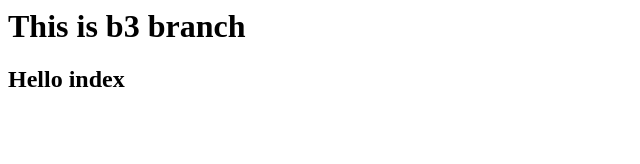
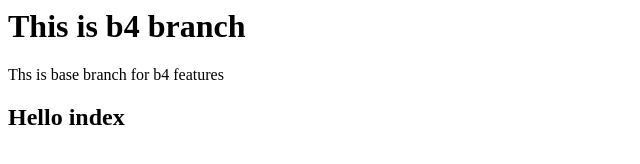
Before and after one commit to kibaek-kimm/test-pr, a plain HTML site: page index.html in a window 1280 px wide. Shown: the whole page, without its empty margins (0-640 px from the left). Drawn offline with Linux system fonts and the light colour scheme.

Commit message:
fix: add b4 feature

```diff
--- a/index.html
+++ b/index.html
@@ -1,6 +1,7 @@
 <html>
 	<body>
-		<h1>This is b3 branch</h1>
+		<h1>This is b4 branch</h1>
+		<p>Ths is base branch for b4 features</p>
 		<h2>Hello index</h2>
 	</body>
 </html>
```
